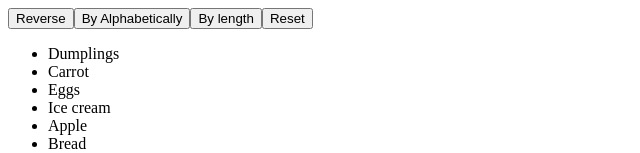
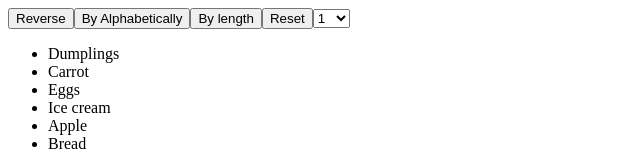
Before and after one commit to mate-academy/react_list-of-goods, a React (Create React App) app: page / in a window 1280 px wide. Both pictures are taken after a click on the button "Start". Shown: the top 153 px of the page, without its empty margins (0-640 px from the left). Built offline with nearby package versions, Linux system fonts and the light colour scheme; the HTML template or start-up script is replaced by a standard one.

Commit message:
solution 1-8

```diff
--- a/src/App.js
+++ b/src/App.js
@@ -19,9 +19,10 @@ class App extends React.Component {
     isLoaded: false,
     list: [],
     visibleList: [],
+    listSize: '1',
   };
 
-  handlerClick = async() => {
+  handlerClick = () => {
     this.setState({
       list: [...goodsFromServer],
       visibleList: [...goodsFromServer],
@@ -49,9 +50,19 @@ class App extends React.Component {
     }));
   };
 
+  selectClick = (event) => {
+    this.setState({
+      listSize: event.target.value,
+      visibleList: this.state.list.filter(
+        prod => prod.length >= Number(event.target.value)
+      ),
+    });
+  };
+
   resetClick = () => {
     this.setState(prevState => ({
       visibleList: [...prevState.list],
+      listSize: '1',
     }));
   };
 
@@ -95,7 +106,23 @@ class App extends React.Component {
                   >
                     Reset
                   </button>
+                  <select
+                    onChange={this.selectClick}
+                    value={this.state.listSize}
+                  >
+                    <option value="1">1</option>
+                    <option value="2">2</option>
+                    <option value="3">3</option>
+                    <option value="4">4</option>
+                    <option value="5">5</option>
+                    <option value="6">6</option>
+                    <option value="7">7</option>
+                    <option value="8">8</option>
+                    <option value="9">9</option>
+                    <option value="10">10</option>
+                  </select>
                 </div>
+
                 <GoodList
                   list={this.state.visibleList}
                 />
```
